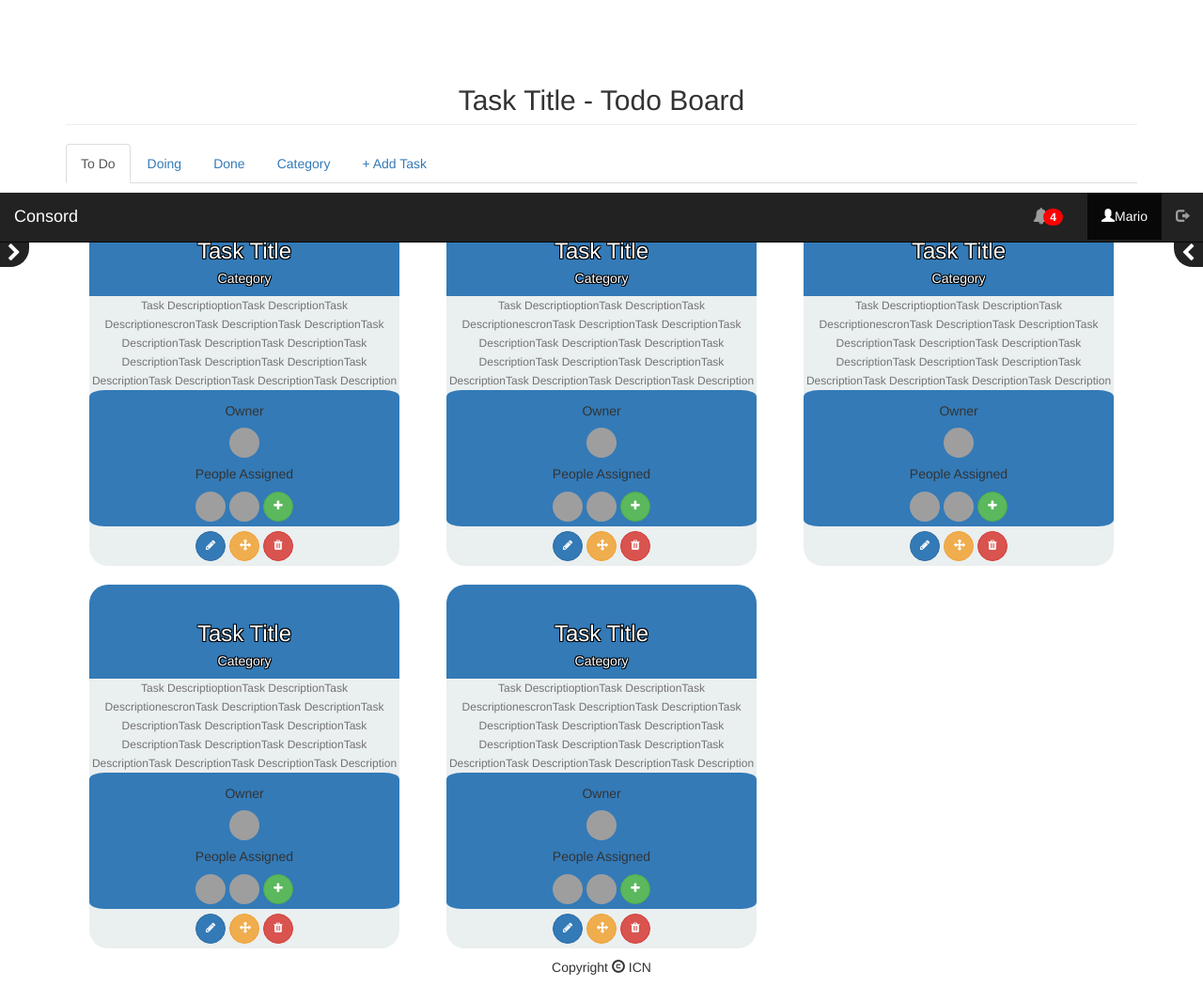
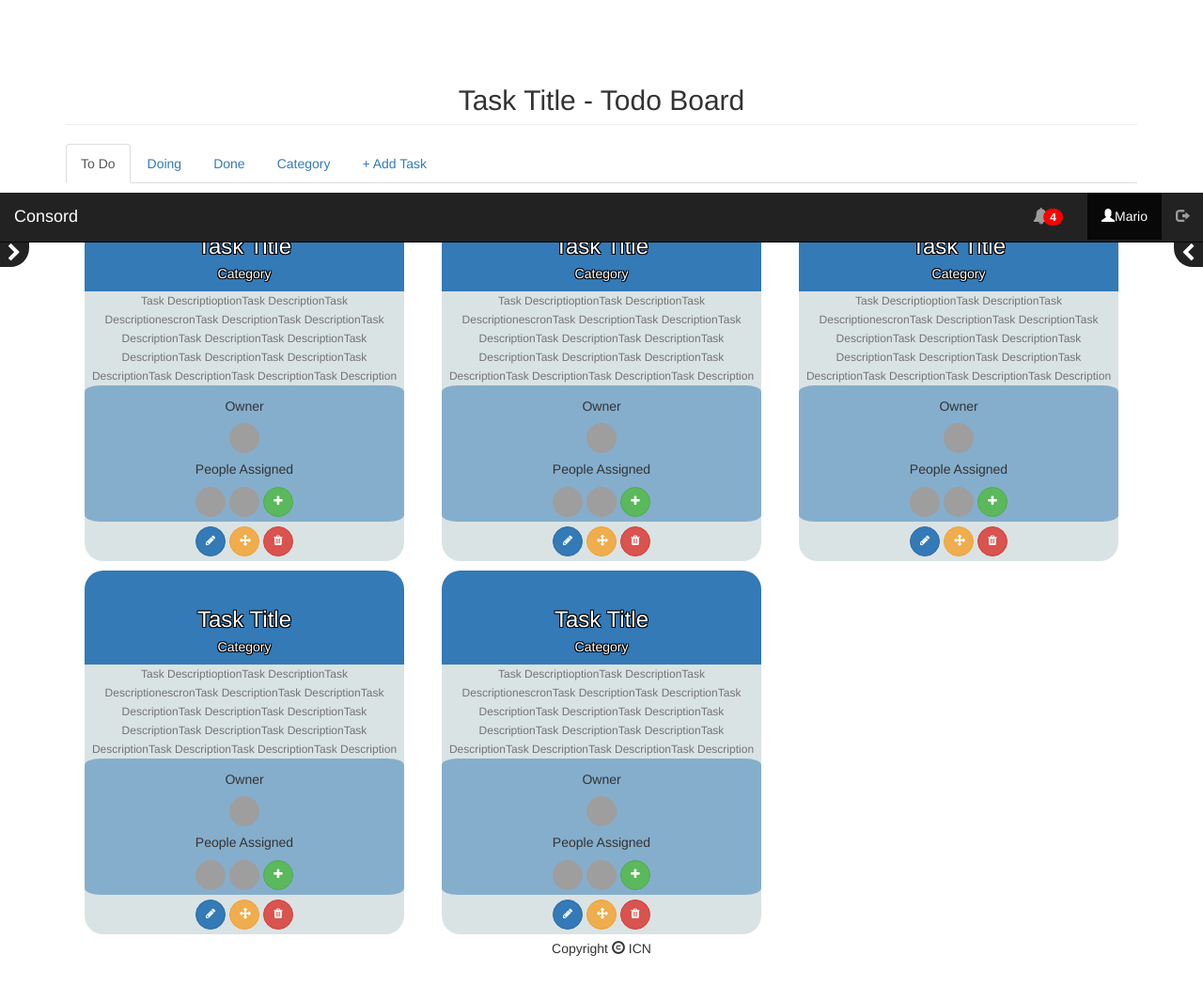
Before and after one commit to PeaceOff/FEUP-LBAW, a PHP site: page /pages/todoPage.php in a window 1280 px wide, after a click on "To Do". Shown: the whole page at 94% size. After the commit the page ends 1017 px from the top, so only its background shows below. Run offline with PHP 8.4, Linux system fonts and the light colour scheme; some libraries are stand-ins or nearby versions; grey boxes are pictures that could not be loaded.

Commit message:
minor changes

```diff
--- a/css/style.css
+++ b/css/style.css
@@ -529,7 +529,7 @@ div.selectable:not(:target){
 }
 
 .card .people-envolved {
-  background: rgba(51,122,183,1.0);
+  background: rgba(51,122,183,0.5);
   border-radius: 5%;
   padding: 5px;
 }
@@ -540,8 +540,8 @@ div.selectable:not(:target){
     padding: 0;
     overflow: hidden;
     text-align: center;
-    background-color: rgba(214, 224, 226, 0.5);
-    margin: 10px;
+    background-color: rgba(214, 224, 226, 0.9);
+    margin: 5px;
 }
 
 .card .cardheader {
--- a/templates/notifications.php
+++ b/templates/notifications.php
@@ -14,7 +14,7 @@
 
       <div class="notification-heading">
         <h4 class="notifications-title">Notifications</h4>
-        <a href="#"> <h4 class="notifications-title pull-right">Dismmiss all<i class="fa fa-arrow-right" aria-hidden="true"></i></h4> </a>
+        <a href="#"> <h4 class="notifications-title pull-right">Dismmiss all    <i class="fa fa-arrow-right" aria-hidden="true"></i></h4> </a>
       </div>
     </li>
 
```
